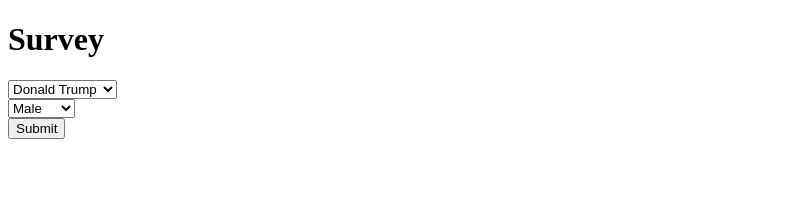
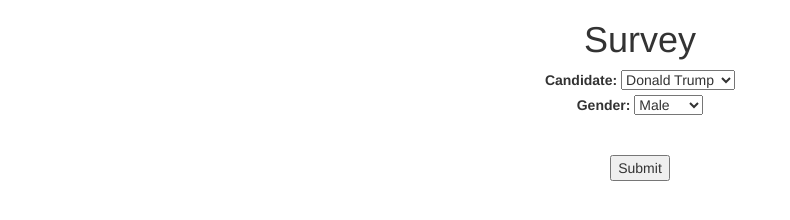
Before and after one commit to oxbot/creativeNode, a website: page public/survey.html in a window 1280 px wide. Shown: the whole page, without its empty margins (0-790 px from the left). Drawn offline with nearby package versions, Linux system fonts and the light colour scheme; files that its build step writes are made by us from their sources.

Commit message:
added css file and bootstrap

```diff
--- a/app.js
+++ b/app.js
@@ -19,7 +19,7 @@
 
 	res.status(200).json(jsonresult)
 });
-
+app.use(express.static('resources'));
 
 app.listen(3000, function () {
   console.log(' listening on port 3000!');
--- a/public/survey.html
+++ b/public/survey.html
@@ -1,7 +1,9 @@
-<!doctype HTML>
+<!DOCTYPE html>
 <html>
 		<head>
-		<script src="https://ajax.googleapis.com/ajax/libs/jquery/1.12.4/jquery.min.js">
+		<link rel="stylesheet" href="https://maxcdn.bootstrapcdn.com/bootstrap/3.3.7/css/bootstrap.min.css">
+	<link rel="stylesheet" href="style/style.css">
+<script src="https://ajax.googleapis.com/ajax/libs/jquery/1.12.4/jquery.min.js">
 </script>
 
 
@@ -20,9 +22,11 @@
 
 		</script>
 		</head>
-	<body>
+	<body id="outer">
+		<div class="container inner">
 		<h1>Survey</h1>
-
+		<div class="form-group">
+		<label for="candidate">Candidate:</label>
 		<select id="candidate">
 			<option value="trump">Donald Trump</option>
 			<option value="clinton">Hillary Clinton</option>
@@ -33,14 +37,17 @@
 
 		</select>
 	<br>
+		<label for="sex">Gender:</label>
 		<select id="sex">
 		<option value="male"> Male</option>
  		 <option value="female"> Female</option>
   		<option value="other"> Other</option>
 		</select>
+		</div>
 	<br>
 	<button id="submit" onClick="submit();">Submit</button>
 	<br>
 		<div id="results"></div>
+		</div>
 	</body>
 </html>
--- /dev/null
+++ b/resources/style/style.css
@@ -0,0 +1,8 @@
+h1 {
+}
+#outer {
+}
+
+.inner {
+	text-align: center;
+}
```
